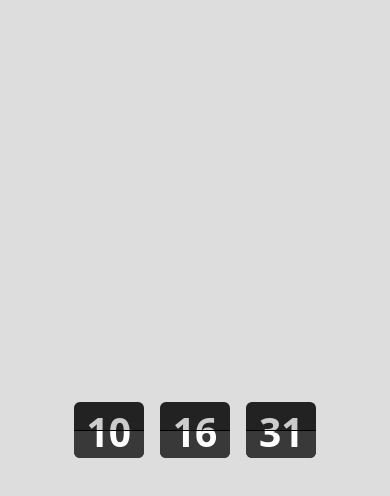
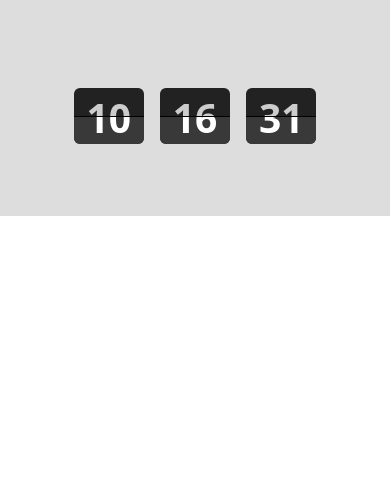
Before and after one commit to zainzafar90/flip-clock, a Next.js app: page / in a window 390 px wide. Shown: the top 496 px of the page. Built offline with nearby package versions, Linux system fonts and the light colour scheme; a web font is replaced by a local one.

Commit message:
🐛 FIX: scrolling behaviour for mobile phones

```diff
--- a/src/styles/tailwind.css
+++ b/src/styles/tailwind.css
@@ -18,9 +18,9 @@
 }
 
 body {
-  scroll-behavior: smooth;
+  overflow-y: hidden;
   background-color: #ddd;
-  height: 100vh;
+  max-height: 100vh;
   display: grid;
   place-content: center;
 }
```
